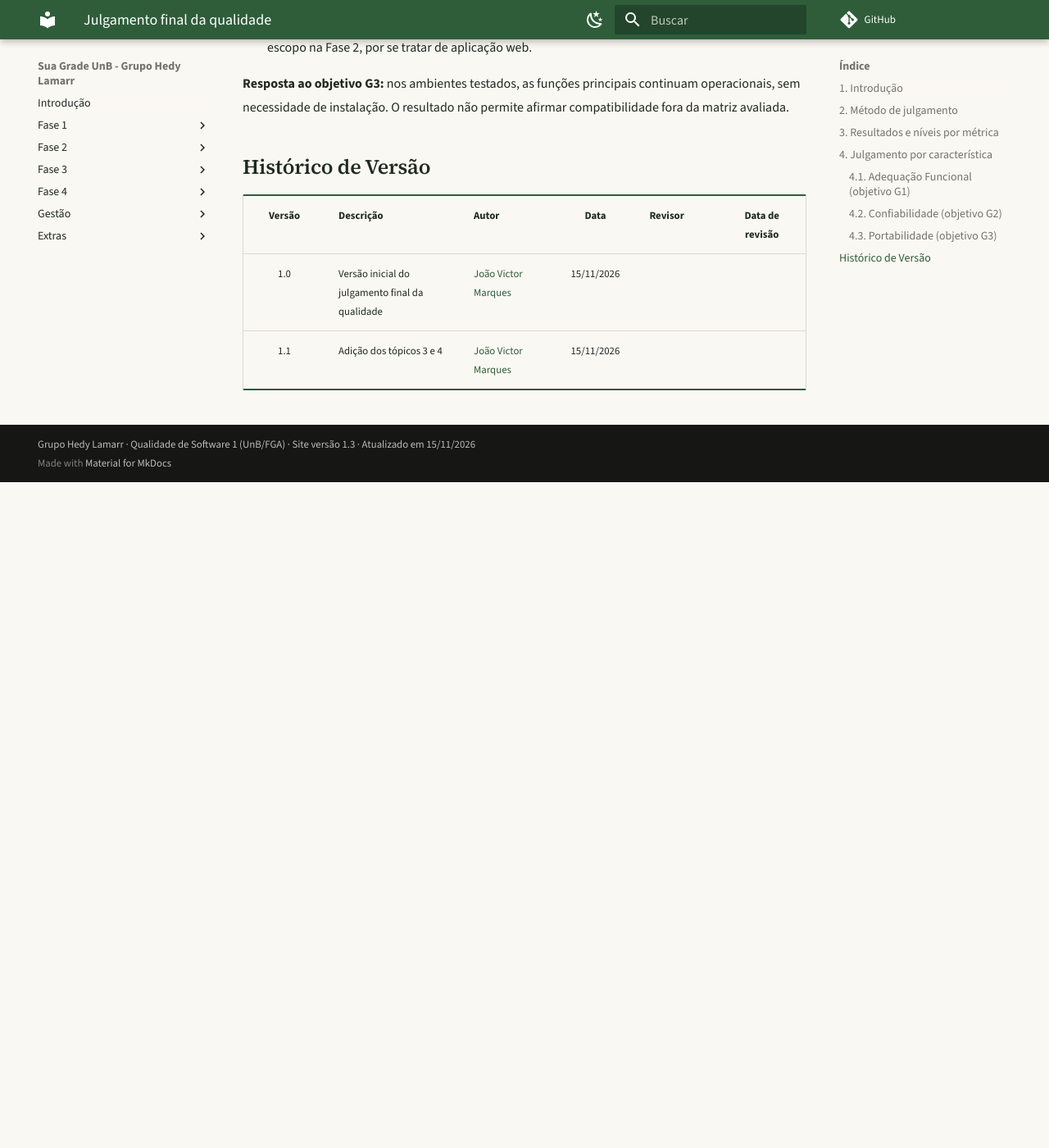
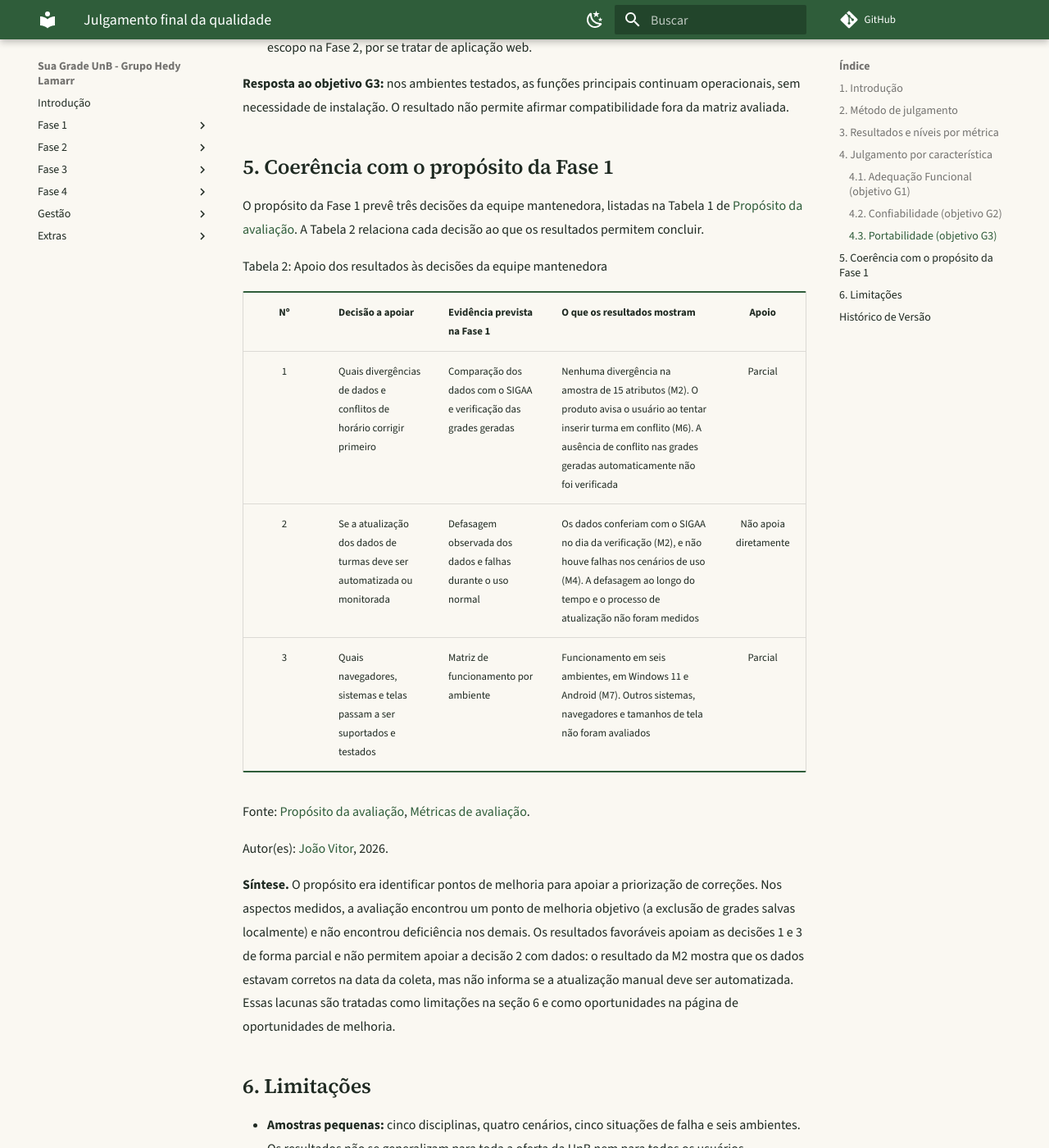
Before and after one commit to FCTE-Qualidade-de-Software-1/2026-2_T02_HEDY_LAMAR, an MkDocs documentation site: the page built from docs/fase-4/julgamento-final.md, in a window 1280 px wide and 1400 px high, scrolled down 3682 px. Shown: the whole window at 82% size. Built offline with MkDocs 1.6.1 and Material for MkDocs 9.7.7, drawn with Linux system fonts in a browser that asks for light colours; comment, search, counter and statistics services are not loaded; before the commit the page ends 4270 px from its top, so only the background shows below that; some of the changed text lies outside the part shown.

Commit message:
add topicos 5 e 6

```diff
--- a/docs/fase-4/julgamento-final.md
+++ b/docs/fase-4/julgamento-final.md
@@ -72,6 +72,33 @@ Notas sobre as situações provisórias e sobre a M1:
 
 **Resposta ao objetivo G3:** nos ambientes testados, as funções principais continuam operacionais, sem necessidade de instalação. O resultado não permite afirmar compatibilidade fora da matriz avaliada.
 
+## 5. Coerência com o propósito da Fase 1
+
+O propósito da Fase 1 prevê três decisões da equipe mantenedora, listadas na Tabela 1 de [Propósito da avaliação](../fase-1/proposito.md). A Tabela 2 relaciona cada decisão ao que os resultados permitem concluir.
+
+<font size="3"><p style="text-align: left">Tabela 2: Apoio dos resultados às decisões da equipe mantenedora</p></font>
+
+| Nº | Decisão a apoiar | Evidência prevista na Fase 1 | O que os resultados mostram | Apoio |
+| :---: | :--- | :--- | :--- | :---: |
+| 1 | Quais divergências de dados e conflitos de horário corrigir primeiro | Comparação dos dados com o SIGAA e verificação das grades geradas | Nenhuma divergência na amostra de 15 atributos (M2). O produto avisa o usuário ao tentar inserir turma em conflito (M6). A ausência de conflito nas grades geradas automaticamente não foi verificada | Parcial |
+| 2 | Se a atualização dos dados de turmas deve ser automatizada ou monitorada | Defasagem observada dos dados e falhas durante o uso normal | Os dados conferiam com o SIGAA no dia da verificação (M2), e não houve falhas nos cenários de uso (M4). A defasagem ao longo do tempo e o processo de atualização não foram medidos | Não apoia diretamente |
+| 3 | Quais navegadores, sistemas e telas passam a ser suportados e testados | Matriz de funcionamento por ambiente | Funcionamento em seis ambientes, em Windows 11 e Android (M7). Outros sistemas, navegadores e tamanhos de tela não foram avaliados | Parcial |
+
+Fonte: [Propósito da avaliação](../fase-1/proposito.md), [Métricas de avaliação](Metricas.md).
+
+<font size="3"><p style="text-align: left">Autor(es): [João Vitor](https://github.com/Jauzimm), 2026.</p></font>
+
+**Síntese.** O propósito era identificar pontos de melhoria para apoiar a priorização de correções. Nos aspectos medidos, a avaliação encontrou um ponto de melhoria objetivo (a exclusão de grades salvas localmente) e não encontrou deficiência nos demais. Os resultados favoráveis apoiam as decisões 1 e 3 de forma parcial e não permitem apoiar a decisão 2 com dados: o resultado da M2 mostra que os dados estavam corretos na data da coleta, mas não informa se a atualização manual deve ser automatizada. Essas lacunas são tratadas como limitações na seção 6 e como oportunidades na página de oportunidades de melhoria.
+
+## 6. Limitações
+
+- **Amostras pequenas:** cinco disciplinas, quatro cenários, cinco situações de falha e seis ambientes. Os resultados não se generalizam para toda a oferta da UnB nem para todos os usuários.
+- **Data de referência:** o produto foi observado no estado de 17/10/2026, com coletas entre 19 e 24/10/2026. Alterações posteriores no produto ou no SIGAA não estão refletidas.
+- **Avaliação externa:** a abordagem é de caixa-preta, pela interface em produção. Os resultados indicam o que foi observado, não as causas internas.
+- **Métricas com julgamento provisório:** M3, M5 e M6, conforme a seção 3. O julgamento de Adequação Funcional e de Confiabilidade pode mudar após a confirmação.
+- **Aspectos sem métrica:** conflito de horário em grades geradas, defasagem dos dados, falha de dependências externas e ambientes fora da matriz avaliada.
+- **Avaliadores:** a avaliação foi feita pela própria equipe, sem participantes externos.
+- **Níveis por característica:** a regra do menor nível é uma escolha da equipe, não uma regra dos critérios da Fase 2. Como todas as métricas ficaram em Excelente, outra regra de combinação não alteraria o nível de nenhuma característica.
 
 
 ## Histórico de Versão
@@ -80,3 +107,4 @@ Notas sobre as situações provisórias e sobre a M1:
 | :----: | :--- | :--- | :---: | :--- | :---: |
 | 1.0 | Versão inicial do julgamento final da qualidade | [João Victor Marques](https://github.com/jmarquees) | 15/11/2026 | | |
 | 1.1 | Adição dos tópicos 3 e 4 | [João Victor Marques](https://github.com/jmarquees) | 15/11/2026 | | |
+| 1.2 | Adição dos tópicos 5 e 6 | [João Victor Marques](https://github.com/jmarquees) | 15/11/2026 | | |
```
